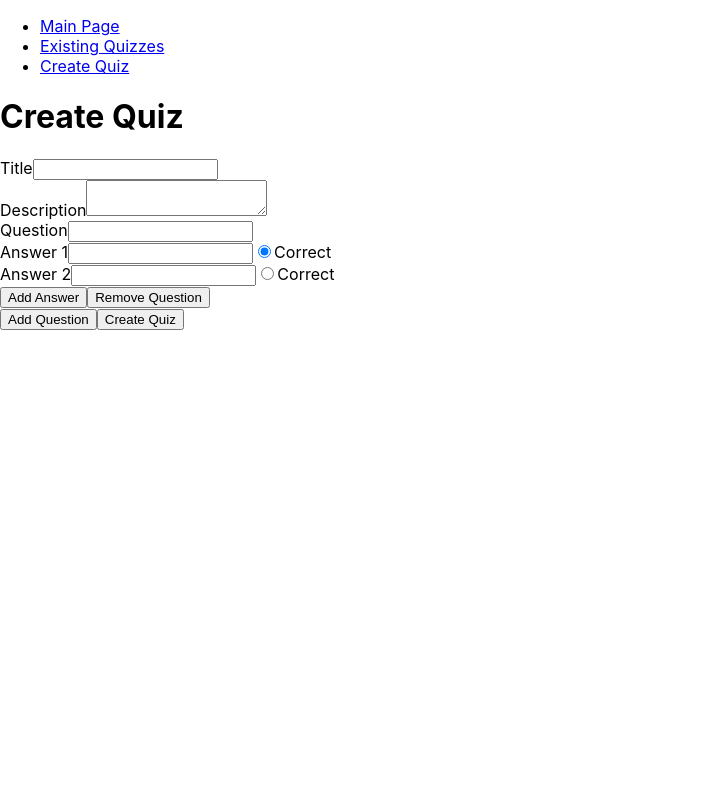
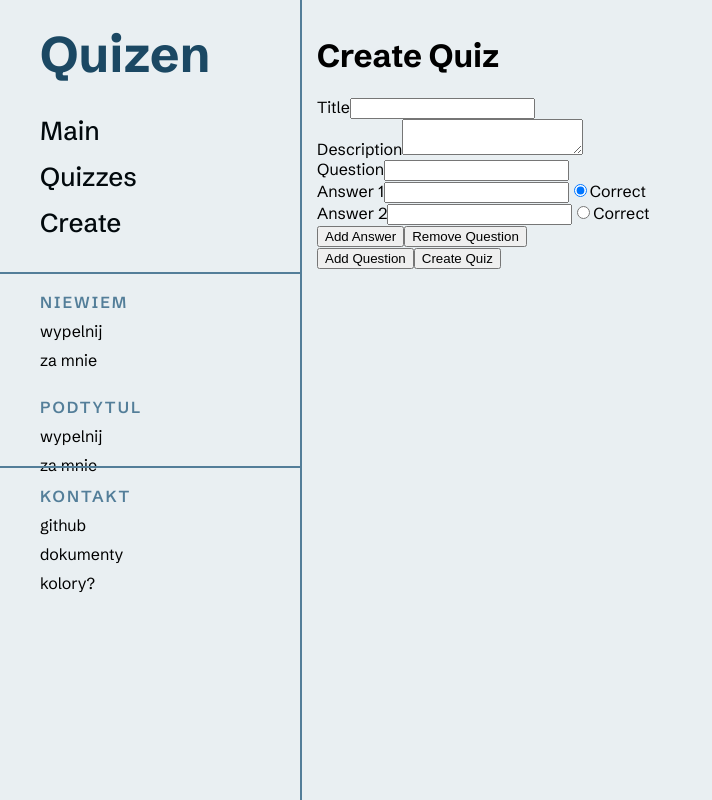
Before and after one commit to BakTomek/quizen, a React (Create React App) app in the folder client/: page /create-quiz in a window 1280 px wide. Shown: the whole page, without its empty margins (0-712 px from the left). Built offline with nearby package versions, Linux system fonts and the light colour scheme.

Commit message:
creating ui - nav
created basic design of the whole site and finished styling navigation bar

```diff
--- a/client/src/App.css
+++ b/client/src/App.css
@@ -0,0 +1,41 @@
+@import url('https://fonts.googleapis.com/css2?family=Schibsted+Grotesk:ital,wght@0,400..900;1,400..900&display=swap');
+
+body{
+    width: 100vw;
+    height: 100vh;
+    margin: 0;
+}
+
+#root{
+    width: 100vw;
+    height: 100vh;
+    display: flex;
+    flex-direction: row;
+    overflow-x: auto;
+    overflow-y: hidden;
+    font-family: "Schibsted Grotesk", sans-serif;
+    font-optical-sizing: auto;
+    font-weight: 400;
+    font-style: normal;
+}
+
+/* width */
+::-webkit-scrollbar {
+    width: 10px;
+  }
+
+  /* Track */
+  ::-webkit-scrollbar-track {
+    background: #f1f1f1;
+  }
+
+  /* Handle */
+  ::-webkit-scrollbar-thumb {
+    background: #888;
+    border-radius: 8px;
+  }
+
+  /* Handle on hover */
+  ::-webkit-scrollbar-thumb:hover {
+    background: #555;
+  }
--- a/client/src/Navbar.js
+++ /dev/null
@@ -1,16 +0,0 @@
-import React from 'react';
-import { Link } from 'react-router-dom';
-
-const Navbar = () => {
-  return (
-    <nav>
-      <ul>
-        <li><Link to="/">Main Page</Link></li>
-        <li><Link to="/quizzes">Existing Quizzes</Link></li>
-        <li><Link to="/create-quiz">Create Quiz</Link></li>
-      </ul>
-    </nav>
-  );
-};
-
-export default Navbar;
--- /dev/null
+++ b/client/src/Quizzes.css
@@ -0,0 +1,7 @@
+#QuizzesDiv{
+    width: 100%;
+    height: 99%;
+    padding: 15px;
+    overflow-y: scroll;
+    background-color: #E9EFF2;
+}
--- a/client/src/Quizzes.js
+++ b/client/src/Quizzes.js
@@ -2,6 +2,7 @@ import React, { useEffect, useContext } from 'react';
 import axios from 'axios';
 import { QuizContext } from './QuizContext';
 import { useNavigate } from 'react-router-dom';
+import './Quizzes.css';
 
 const Quizzes = () => {
   const { quizzes, setQuizzes, setCurrentQuiz, setCurrentQuestionIndex, setScore } = useContext(QuizContext);
@@ -45,7 +46,7 @@ const Quizzes = () => {
   };
 
   return (
-    <div>
+    <div id='QuizzesDiv'>
       <h1>Existing Quizzes</h1>
       {quizzes.map(quiz => (
         <div key={quiz.quiz_id}>
--- /dev/null
+++ b/client/src/components/CreateQuiz/CreateQuiz.css
@@ -0,0 +1,7 @@
+#CreateQuizDiv{
+    width: 100%;
+    height: 99%;
+    padding: 15px;
+    overflow-y: scroll;
+    background-color: #E9EFF2;
+}
--- a/client/src/CreateQuiz.js
+++ b/client/src/components/CreateQuiz/CreateQuiz.js
@@ -1,6 +1,7 @@
 import React, { useState, useEffect } from 'react';
 import axios from 'axios';
 import { useNavigate, useParams } from 'react-router-dom';
+import './CreateQuiz.css';
 
 const CreateQuiz = () => {
   const [title, setTitle] = useState('');
@@ -141,7 +142,7 @@ const CreateQuiz = () => {
   };
 
   return (
-    <div>
+    <div id='CreateQuizDiv'>
       <h1>{quizId ? 'Edit Quiz' : 'Create Quiz'}</h1>
       <div>
         <label>Title</label>
--- /dev/null
+++ b/client/src/components/MainPage/MainPage.css
@@ -0,0 +1,15 @@
+#MainPageDiv{
+    width: 100%;
+    height: 99%;
+    padding: 15px;
+    overflow-y: scroll;
+    background-color: #E9EFF2;
+}
+
+#test{
+    font-size: 30px;
+    font-weight: 600;
+    color: #1B4863;
+    /*background-color: #DDE7ED;*/
+    background-color: #E9EFF2;
+}
--- a/client/src/MainPage.js
+++ b/client/src/components/MainPage/MainPage.js
@@ -1,10 +1,11 @@
 import React from 'react';
+import './MainPage.css';
 
 const MainPage = () => {
   return (
-    <div>
+    <div id='MainPageDiv'>
       <h1>Welcome to the Quiz App</h1>
-      <p>Select a tab from the menu to get started.</p>
+      <p>Select a tab from the menu to get started. </p>
     </div>
   );
 };
--- /dev/null
+++ b/client/src/components/Navbar/Navbar.css
@@ -0,0 +1,88 @@
+nav{
+    width: 18%;
+    height: 100vh;
+    border-right: 2px solid #537E99;
+    display: flex;
+    flex-direction: column;
+    position: sticky;
+    background-color: #E9EFF2;
+    min-width: 300px;
+}
+
+.top{
+    height: 25%;
+    list-style: none;
+    font-size: 26px;
+    margin-top: 10%;
+    font-weight: 500;
+    line-height: 34px;
+    letter-spacing: -1%;
+    text-align: left;
+
+}
+
+.top li:first-of-type{
+    font-size: 50px;
+    line-height: 48px;
+    letter-spacing: -1%;
+    text-align: left;
+    color: #1B4863;
+    font-weight: 700;
+}
+
+#Redirections{
+    margin-top: 36px;
+}
+
+.OtherLi{
+    margin-top: 12px;
+}
+
+.custom-link{
+    text-decoration: none;
+    color: #02090D;
+}
+
+.custom-link:hover{
+    color: #E6CC65;
+    font-weight: 300;
+    transition: .1s;
+}
+
+.middle{
+    height: 20%;
+    border-top: 2px solid #537E99;
+    list-style: none;
+}
+
+.middle li:first-of-type, .middle li:nth-of-type(4){
+    color:#537E99;
+    font-weight: 600;
+    letter-spacing: 2px;
+    margin-top: 18px;
+}
+
+.middle li:nth-of-type(4){
+    margin-top: 27px;
+}
+
+.middle li{
+    margin-top: 9px;
+}
+
+.bottom{
+    height: 55%;
+    border-top: 2px solid #537E99;
+    list-style: none;
+}
+
+.bottom li:first-of-type{
+    color:#537E99;
+    font-weight: 600;
+    letter-spacing: 2px;
+    margin-top: 18px;
+}
+
+.bottom li{
+    margin-top: 9px;
+}
--- /dev/null
+++ b/client/src/components/Navbar/Navbar.js
@@ -0,0 +1,33 @@
+import React from 'react';
+import { Link } from 'react-router-dom';
+import './Navbar.css';
+
+const Navbar = () => {
+  return (
+    <nav>
+      <ul className='top'>
+        <li>Quizen</li>
+        <li id='Redirections'><Link to="/" className="custom-link">
+          Main</Link></li>
+        <li className='OtherLi'><Link to="/quizzes" className="custom-link">Quizzes</Link></li>
+        <li className='OtherLi'><Link to="/create-quiz" className="custom-link">Create</Link></li>
+      </ul>
+      <ul className='middle'>
+        <li>NIEWIEM</li>
+        <li>wypelnij</li>
+        <li>za mnie</li>
+        <li>PODTYTUL</li>
+        <li>wypelnij</li>
+        <li>za mnie</li>
+      </ul>
+      <ul className='bottom'>
+        <li>KONTAKT</li>
+        <li>github</li>
+        <li>dokumenty</li>
+        <li>kolory?</li>
+      </ul>
+    </nav>
+  );
+};
+
+export default Navbar;
--- a/client/src/index.css
+++ b/client/src/index.css
@@ -1,13 +1,4 @@
 body {
   margin: 0;
-  font-family: -apple-system, BlinkMacSystemFont, 'Segoe UI', 'Roboto', 'Oxygen',
-    'Ubuntu', 'Cantarell', 'Fira Sans', 'Droid Sans', 'Helvetica Neue',
-    sans-serif;
-  -webkit-font-smoothing: antialiased;
-  -moz-osx-font-smoothing: grayscale;
+  padding: 0;
 }
-
-code {
-  font-family: source-code-pro, Menlo, Monaco, Consolas, 'Courier New',
-    monospace;
-}
```
Also changed, not shown: client/src/App.js (+4 -3 lines).
